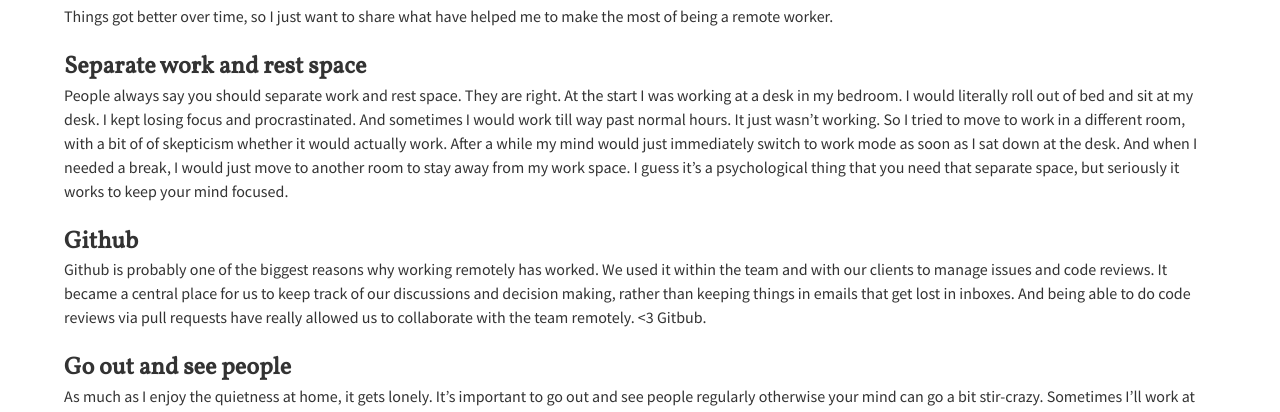
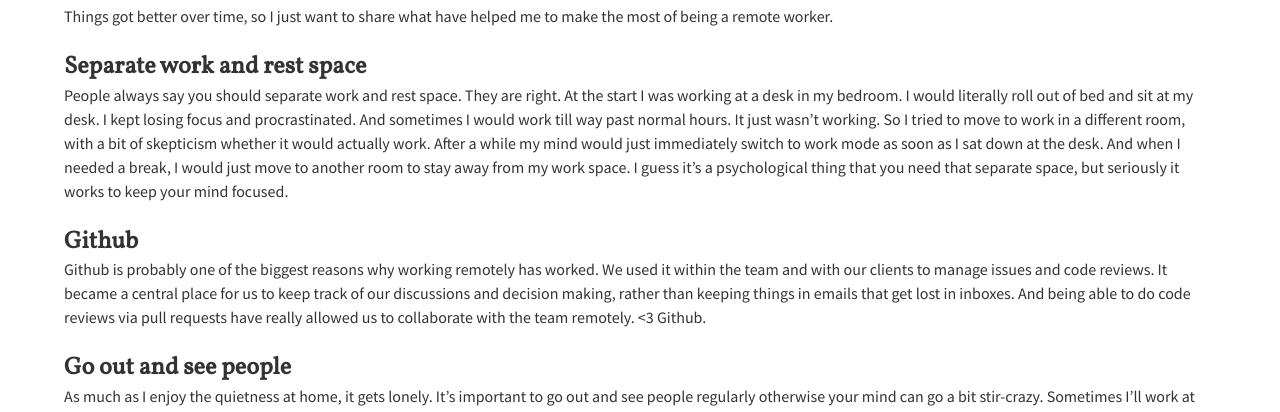
Before and after one commit to enterstudio/mobywhale-chan.github.io, a Jekyll site: the page built from _posts/2013-08-21-what-i-learnt-about-working-remotely.md, in a window 1280 px wide. Shown: the part 942-1354 px from the top of the page. Built offline with Jekyll 4.4.1, drawn with Linux system fonts in a browser that asks for light colours; Markdown is read by kramdown in place of the engine named in the settings.

Commit message:
Fix typos

```diff
--- a/_posts/2013-08-21-what-i-learnt-about-working-remotely.md
+++ b/_posts/2013-08-21-what-i-learnt-about-working-remotely.md
@@ -17,10 +17,10 @@
 
 
 ###Separate work and rest space
-People always say you should separate work and rest space. They are right. At the start I was working at a desk in my bedroom. I would literally roll out of bed and sit at my desk. I kept losing focus and procrastinated. And sometimes I would work till way past normal hours. It just wasn't working. So I tried to move to work in a different room, with a bit of of skepticism whether it would actually work. After a while my mind would just immediately switch to work mode as soon as I sat down at the desk. And when I needed a break, I would just move to another room to stay away from my work space. I guess it's a psychological thing that you need that separate space, but seriously it works to keep your mind focused.
+People always say you should separate work and rest space. They are right. At the start I was working at a desk in my bedroom. I would literally roll out of bed and sit at my desk. I kept losing focus and procrastinated. And sometimes I would work till way past normal hours. It just wasn't working. So I tried to move to work in a different room, with a bit of skepticism whether it would actually work. After a while my mind would just immediately switch to work mode as soon as I sat down at the desk. And when I needed a break, I would just move to another room to stay away from my work space. I guess it's a psychological thing that you need that separate space, but seriously it works to keep your mind focused.
 
 ###Github
-Github is probably one of the biggest reasons why working remotely has worked. We used it within the team and with our clients to manage issues and code reviews. It became a central place for us to keep track of our discussions and decision making, rather than keeping things in emails that get lost in inboxes. And being able to do code reviews via pull requests have really allowed us to collaborate with the team remotely. <3 Gitbub.
+Github is probably one of the biggest reasons why working remotely has worked. We used it within the team and with our clients to manage issues and code reviews. It became a central place for us to keep track of our discussions and decision making, rather than keeping things in emails that get lost in inboxes. And being able to do code reviews via pull requests have really allowed us to collaborate with the team remotely. <3 Github.
 
 ###Go out and see people
 As much as I enjoy the quietness at home, it gets lonely. It's important to go out and see people regularly otherwise your mind can go a bit stir-crazy. Sometimes I'll work at [Workbench](http://theworkben.ch/), a co-working space in Sydney. It's a great little space when I need to be around people and I've met some great people through there. I also try to make good use of my freedom to meet with friends whom I won't normally get to have lunch with. Another thing that has helped me to stay connected is meetups. They are great for meeting likeminded people. I highly recommend anyone to go check out some of their local meetups if you haven't already. It's an excellent way to be involved in the community. Don't be shy if you don't know anyone at the meetups. People generally go to these things to mingle so it's perfectly ok to just walk up to strangers and introduce yourself :) (though to be honest, I still get shy when I go to these events)
```
